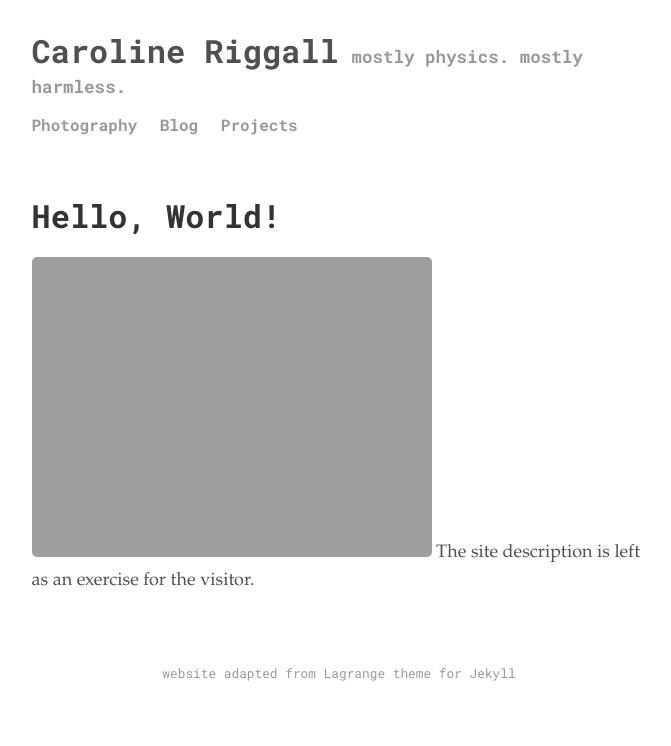
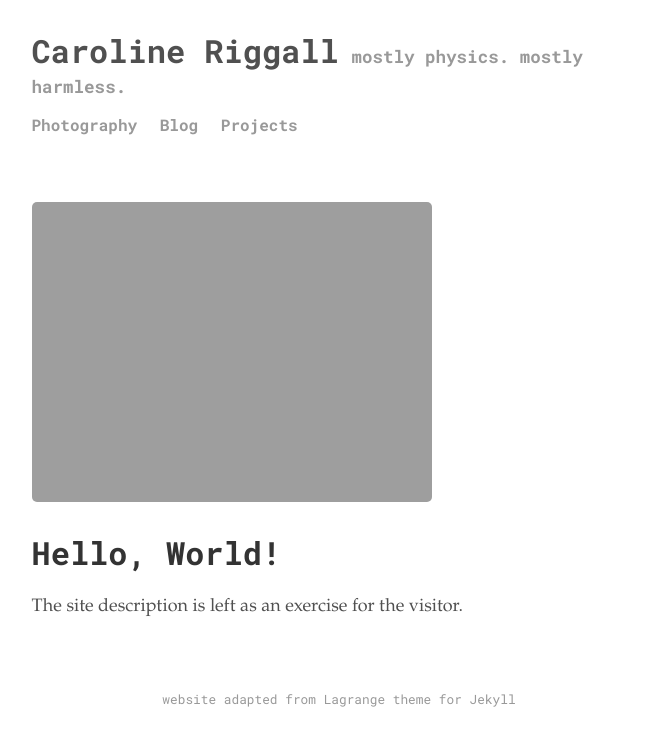
Before and after one commit to criggall/criggall.github.io, a Jekyll site: the page built from index.html, in a window 1280 px wide. Shown: the top 746 px of the page, without its empty margins (301-972 px from the left). Built offline with Jekyll 4.4.1, drawn with Linux system fonts in a browser that asks for light colours; the list of posts is cut into pages by our own code.

Commit message:
Edit home page

```diff
--- a/_layouts/home.html
+++ b/_layouts/home.html
@@ -33,10 +33,10 @@ layout: page
   {% endif %}
 </div> -->
 
+<img src="{{ site.github.url }}/assets/img/Comet.jpeg">
+
 <h1>
   Hello, World!
 </h1>
 
-<img src="{{ site.github.url }}/assets/img/Comet.jpeg">
-
 The site description is left as an exercise for the visitor.
```
